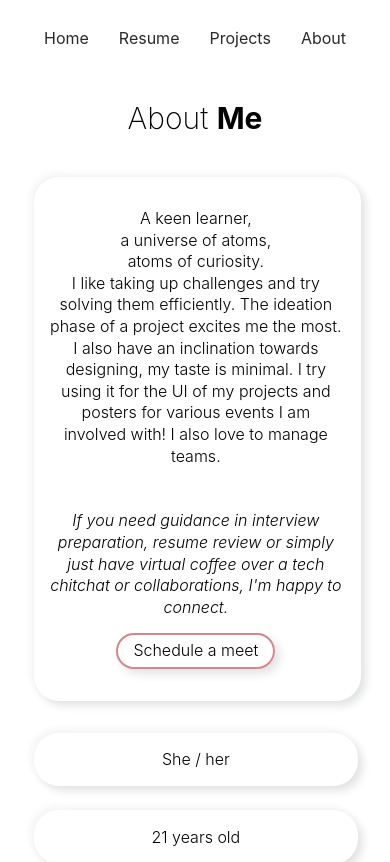
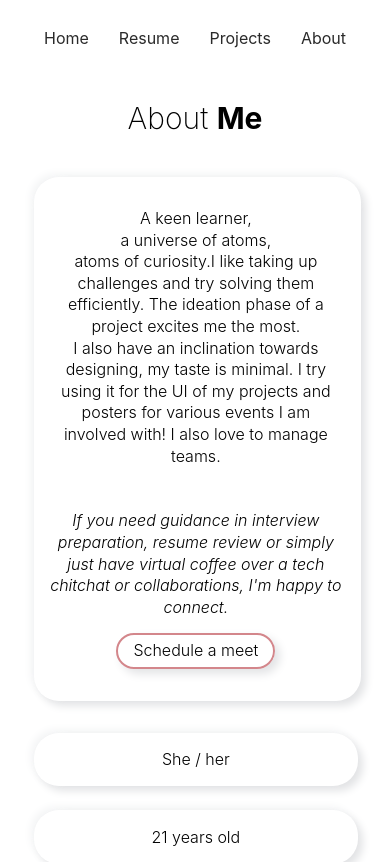
Before and after one commit to nitashadhingra/nitashadhingra.github.io, a React (Create React App) app: page /about in a window 390 px wide. Shown: the top 862 px of the page. Built offline with nearby package versions, Linux system fonts and the light colour scheme.

Commit message:
mobile experiment

```diff
--- a/src/components/about/About.tsx
+++ b/src/components/about/About.tsx
@@ -26,11 +26,11 @@ const About = () => {
             <div className="col">
                 <div data-aos="fade-left" data-aos-duration="1500" className="boxed card">
                     <p>
-                        <span className="about-intro">
+                        {/* <span className="about-intro"> */}
                             A keen learner,<br />
                             a universe of atoms, <br />
                             atoms of curiosity.
-                        </span>
+                        {/* </span> */}
 
                         I like taking up challenges and try solving them efficiently.
                         The ideation phase of a project excites me the most. <br />
```
